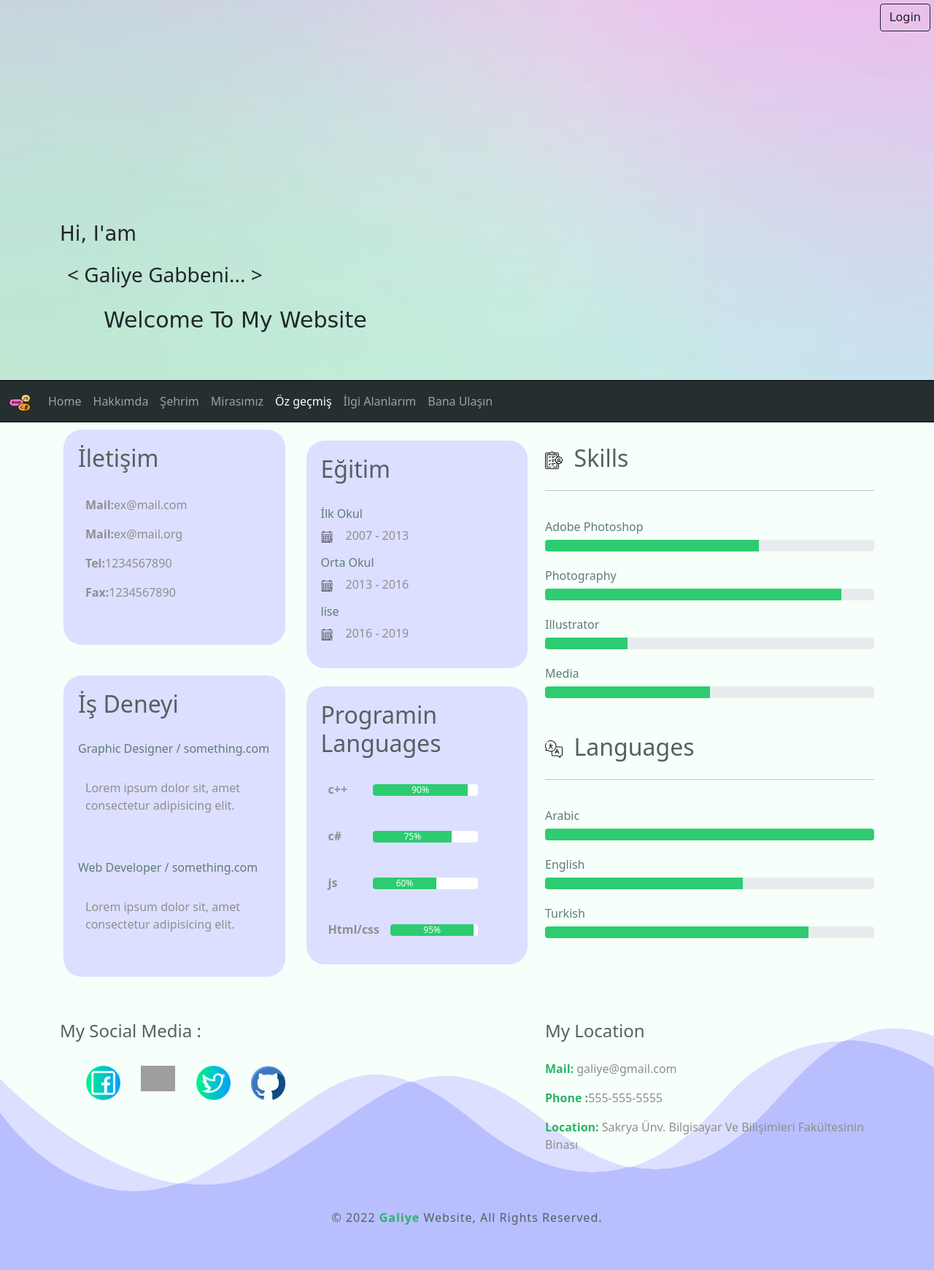
After one commit to ghalya-kb/Web_Tek.Proje, a PHP site: page /oz-gecmis.htm in a window 1280 px wide. The commit adds this page. Shown: the whole page at 73% size. Run offline with PHP 8.4, Linux system fonts and the light colour scheme; grey boxes are pictures that could not be loaded.

Commit message:
öz geçmiş sayfası

```diff
--- a/about-me.htm
+++ b/about-me.htm
@@ -61,7 +61,7 @@
                             <a class="nav-link active" href="#">Hakkımda</a>
                             <a class="nav-link" href="sehrim.htm">Şehrim</a>
                             <a class="nav-link" href="mirasimiz.htm">Mirasımız</a>
-                            <a class="nav-link" href="#">Öz geçmiş</a>
+                            <a class="nav-link" href="oz-gecmis.htm">Öz geçmiş</a>
                             <a class="nav-link" href="#">İlgi Alanlarım</a>
                             <a class="nav-link" href="#">Bana Ulaşın</a>
                         </div>
@@ -192,7 +192,7 @@
         <!--End Gallery-->
 
         <!--Start Footer-->
-            <div class="footer" >
+            <footer>
                 <div class="container">
                     <div class="row">
                         <div class="col-md-7">
@@ -237,7 +237,7 @@
                         </div>
                     </div>
                 </div>
-            </div>
+            </footer>
         <!--End Footer-->
 
         <!-- JavaScript Bundle with Popper -->
--- a/ana-sayfa.htm
+++ b/ana-sayfa.htm
@@ -62,7 +62,7 @@
                   <a class="nav-link" href="about-me.htm">Hakkımda</a>
                   <a class="nav-link" href="sehrim.htm">Şehrim</a>
                   <a class="nav-link" href="mirasimiz.htm">Mirasımız</a>
-                  <a class="nav-link" href="#">Öz geçmiş</a>
+                  <a class="nav-link" href="oz-gecmis.htm">Öz geçmiş</a>
                   <a class="nav-link" href="#">İlgi Alanlarım</a>
                   <a class="nav-link" href="#">Bana Ulaşın</a>
                 </div>
@@ -241,7 +241,7 @@
     <!--End Sehrim-Mirasimiz-->
 
     <!--Start Footer-->
-      <div class="footer" >
+      <footer>
         <div class="container">
           <div class="row">
 
@@ -287,7 +287,7 @@
             </div>
           </div>
         </div>
-      </div>
+      </footer>
 
     <!--End Footer-->
 
--- /dev/null
+++ b/css/OzGecmis.css
@@ -0,0 +1,64 @@
+/*Start Oz Gecmis*/
+    main{
+        background-color: #f6fffa;
+    }
+
+    main h2{
+        color: #526261;
+    }
+
+    main h6{
+        color: #5e7c78;
+    }
+
+    section p{
+        color: #8f8f8f;
+    }
+
+    /*Start Section*/
+
+
+        section p{
+            padding-left: 10px;
+        }
+        section .rcorners {
+            border-radius: 25px;
+            background: #dcdfff;
+            padding: 20px;
+            margin: 10px 0 0 5px;
+        }
+
+        section .rcorners1{
+            border-radius: 25px;
+            background: #dcdfff;
+            padding: 20px;
+            margin: 25px 0 0 5px;
+        }
+
+        section .rcorners .egitim{
+            margin-top: 20px;
+        }
+
+        section .progress{
+            margin-top: 5px !important;
+            background-color: white !important;
+        }
+
+        section .progress-bar{
+            background-color: #2DCC70;
+        }
+    /*End Section*/
+
+    /*Start ASide*/
+
+        aside{
+            padding-top: 30px;
+        }
+
+        aside .progress-bar{
+            background-color: #2DCC70;
+        }
+
+    /*End Asude*/
+
+/*End Oz Gecmis*/
--- a/css/style.css
+++ b/css/style.css
@@ -66,7 +66,7 @@
 
 /*Start Footer */
 
-    .footer {
+    footer {
     padding-bottom: 60px;
     background-color: #f6fffa;
     position: relative;
@@ -79,22 +79,22 @@
     padding-top: 60px;
     }
 
-    .footer h4{
+    footer h4{
     color: #526261;
     }
 
-    .footer p{
+    footer p{
     color: #8f8f8f;
     }
 
-    .footer .footer-social{
+    footer .footer-social{
     width: auto;
     height: auto;
     margin-bottom: 15%;
     margin-right:25%;
     }
 
-    .footer .footer-social ul{
+    footer .footer-social ul{
     list-style: none;
     padding-top: 25px;
     margin-left: 0;
@@ -102,21 +102,21 @@
     height: auto;
     }
 
-    .footer .footer-social ul li{
+    footer .footer-social ul li{
     float: left;
     width: 15%;
     margin: 0 4px;
     }
 
-    .footer .footer-social ul li img{
+    footer .footer-social ul li img{
         width:70%;
     }
 
-    .footer .footer-location h4{
+    footer .footer-location h4{
     margin-bottom: 25px;
     }
 
-    .footer .footer-location b{
+    footer .footer-location b{
     color: #2bb36a;
     }
 
--- /dev/null
+++ b/oz-gecmis.htm
@@ -0,0 +1,342 @@
+<!DOCTYPE html>
+<html lang="en">
+<head>
+    <meta charset="UTF-8">
+    <meta name="viewport" content="width=device-width, initial-scale=1.0">
+    <title>Galiye | Öz Geçmiş</title>
+    <link href="https://cdn.jsdelivr.net/npm/bootstrap@5.1.3/dist/css/bootstrap.min.css" rel="stylesheet" integrity="sha384-1BmE4kWBq78iYhFldvKuhfTAU6auU8tT94WrHftjDbrCEXSU1oBoqyl2QvZ6jIW3" crossorigin="anonymous">
+    <link rel="stylesheet" href="css/style.css">
+    <link rel="stylesheet" href="css/OzGecmis.css">
+</head>
+<body>
+    <!--Start Header-->
+
+        <header>
+
+            <!--Start Slider-->
+
+            <div class="slider min-hw-100">
+                <div class="container-fluid">
+                <div class="login">
+                    <a  href="login.htm">
+                    <button type="button" class="btn btn-outline-dark">
+                        Login
+                    </button>
+                    </a>
+                </div>
+                </div>
+
+                <div class="container">
+                <div class="row">
+                    <div class="col-md-5">
+                    <div class="intro">
+                        <p class="p1">Hi, I'am</p>
+                        <h3> &lt; Galiye Gabbeni... &gt;</h3>
+                        <p class="p2">Welcome To My Website</p>
+                    </div>
+                    </div>
+                </div>
+                </div>
+                <hr>
+            </div>
+
+            <!--End Slider-->
+
+            <!--Start navigation-->
+
+            <nav class="navbar navbar-expand-lg navbar-dark bg-silver">
+                <div class="container-fluid">
+
+                <a class="navbar-brand" href="#">
+                    <img src="image/coding-language.png" alt="" width="30" height="24">
+                </a>
+
+                <button class="navbar-toggler collapsed" type="button" data-bs-toggle="collapse" data-bs-target="#navbarNavAltMarkup" aria-controls="navbarNavAltMarkup" aria-expanded="false" aria-label="Toggle navigation">
+                    <span class="navbar-toggler-icon"></span>
+                </button>
+                <div class="navbar-collapse collapse" id="navbarNavAltMarkup">
+                    <div class="navbar-nav">
+                    <a class="nav-link" aria-current="page" href="ana-sayfa.htm">Home</a>
+                    <a class="nav-link" href="about-me.htm">Hakkımda</a>
+                    <a class="nav-link" href="sehrim.htm">Şehrim</a>
+                    <a class="nav-link" href="mirasimiz.htm">Mirasımız</a>
+                    <a class="nav-link active" href="#">Öz geçmiş</a>
+                    <a class="nav-link" href="#">İlgi Alanlarım</a>
+                    <a class="nav-link" href="#">Bana Ulaşın</a>
+                    </div>
+                </div>
+                </div>
+            </nav>
+            <hr>
+
+            <!--End navigation-->
+
+        </header>
+
+    <!--End Haeder-->
+    <!--Start Oz Gecmis-->
+        <main>
+            <div class="container">
+                <div class="row">
+                    <!--Start Section-->
+                        <div class="col-md-7">
+                            <section>
+                                <div class="row">
+                                    <div class="col-md-6">
+                                        <div class="rcorners">
+                                            <h2>İletişim</h2>
+                                            <br>
+                                            <p><b>Mail:</b>ex@mail.com</p>
+                                            <p><b>Mail:</b>ex@mail.org</p>
+                                            <p><b>Tel:</b>1234567890</p>
+                                            <p><b>Fax:</b>1234567890</p>
+                                            <br>
+                                        </div>
+                                    </div>
+                                    <div class="col-md-6">
+                                        <div class="rcorners1">
+                                            <h2>Eğitim</h2>
+                                            <br>
+                                            <div class="egitim">
+                                                <h6>İlk Okul</h6>
+                                                <div class="row">
+                                                    <div class="col-md-1">
+                                                        <img src="image/calendar.png" alt="">
+                                                    </div>
+                                                    <div class="col-md-10">
+                                                    <p> 2007 - 2013 </p>
+                                                    </div>
+                                                </div>
+                                            </div>
+
+                                            <div class="egitim">
+                                                <h6>Orta Okul</h6>
+                                                <div class="row">
+                                                    <div class="col-md-1">
+                                                        <img src="image/calendar.png" alt="">
+                                                    </div>
+                                                    <div class="col-md-10">
+                                                        <p> 2013 - 2016 </p>
+                                                    </div>
+                                                </div>
+                                            </div>
+
+                                            <div class="egitim">
+                                                <h6>lise</h6>
+                                                <div class="row">
+                                                    <div class="col-md-1">
+                                                        <img src="image/calendar.png" alt="">
+                                                    </div>
+                                                    <div class="col-md-10">
+                                                        <p> 2016 - 2019 </p>
+                                                    </div>
+                                                </div>
+                                            </div>
+                                        </div>
+                                    </div>
+
+                                </div>
+                                <div class="row">
+                                    <div class="col-md-6">
+                                        <div class="rcorners">
+                                            <h2>İş Deneyi</h2>
+                                            <br>
+                                            <h6>Graphic Designer / something.com</h6>
+                                            <br>
+                                            <P>Lorem ipsum dolor sit, amet consectetur adipisicing elit.</P>
+                                            <br> <br>
+                                            <h6>Web Developer / something.com</h6>
+                                            <br>
+                                            <P>Lorem ipsum dolor sit, amet consectetur adipisicing elit.</P>
+                                            <br>
+                                        </div>
+                                    </div>
+                                    <div class="col-md-6">
+                                        <div class="rcorners1">
+                                            <h2>Programin Languages</h2>
+                                            <br>
+                                            <div class="row">
+                                                <div class="col-md-3">
+                                                    <div>
+                                                        <p> <b>c++</b> </p>
+                                                    </div>
+                                                </div>
+                                                <div class="col-md-7">
+                                                    <div class="progress">
+                                                        <div class="progress-bar" role="progressbar" style="width: 90%;" aria-valuenow="90" aria-valuemin="0" aria-valuemax="100">90%</div>
+                                                    </div>
+                                                </div>
+                                            </div>
+                                            <br>
+                                            <div class="row">
+                                                <div class="col-md-3">
+                                                    <div>
+                                                        <p> <b>c#</b> </p>
+                                                    </div>
+                                                </div>
+                                                <div class="col-md-7">
+                                                    <div class="progress">
+                                                        <div class="progress-bar" role="progressbar" style="width: 75%;" aria-valuenow="75" aria-valuemin="0" aria-valuemax="100">75%</div>
+                                                    </div>
+                                                </div>
+                                            </div>
+                                            <br>
+                                            <div class="row">
+                                                <div class="col-md-3">
+                                                    <div>
+                                                        <p> <b>js</b> </p>
+                                                    </div>
+                                                </div>
+                                                <div class="col-md-7">
+                                                    <div class="progress">
+                                                        <div class="progress-bar" role="progressbar" style="width: 60%;" aria-valuenow="60" aria-valuemin="0" aria-valuemax="100">60%</div>
+                                                    </div>
+                                                </div>
+                                            </div>
+                                            <br>
+                                            <div class="row">
+                                                <div class="col-md-4">
+                                                    <div>
+                                                        <p> <b>Html/css</b> </p>
+                                                    </div>
+                                                </div>
+                                                <div class="col-md-6">
+                                                    <div class="progress">
+                                                        <div class="progress-bar" role="progressbar" style="width: 95%;" aria-valuenow="95" aria-valuemin="0" aria-valuemax="100">95%</div>
+                                                    </div>
+                                                </div>
+                                            </div>
+                                        </div>
+                                    </div>
+                                </div>
+                            </section>
+                        </div>
+                    <!--End Section-->
+
+                    <!--Start Aside-->
+                        <div class="col-md-5">
+                            <aside>
+                                <div class="skills">
+                                    <div class="row">
+                                        <div class="col-md-1">
+                                            <img src="image/checklist.png" alt="" style="margin-top:10px ;">
+                                        </div>
+                                        <div class="col-md-10">
+                                            <h2>Skills</h2>
+                                        </div>
+                                    </div>
+                                    <hr>
+                                    <br>
+                                    <h6>Adobe Photoshop</h6>
+                                    <div class="progress">
+                                        <div class="progress-bar" role="progressbar" style="width: 65%" aria-valuenow="25" aria-valuemin="0" aria-valuemax="100"></div>
+                                    </div>
+                                    <br>
+                                    <h6>Photography</h6>
+                                    <div class="progress">
+                                        <div class="progress-bar" role="progressbar" style="width: 90%" aria-valuenow="25" aria-valuemin="0" aria-valuemax="100"></div>
+                                    </div>
+                                    <br>
+                                    <h6>Illustrator</h6>
+                                    <div class="progress">
+                                        <div class="progress-bar" role="progressbar" style="width: 25%" aria-valuenow="25" aria-valuemin="0" aria-valuemax="100"></div>
+                                    </div>
+                                    <br>
+                                    <h6>Media</h6>
+                                    <div class="progress">
+                                        <div class="progress-bar" role="progressbar" style="width: 50%" aria-valuenow="25" aria-valuemin="0" aria-valuemax="100"></div>
+                                    </div>
+                                </div>
+                                <br>
+                                <br>
+                                <div class="languages">
+                                    <div class="row">
+                                        <div class="col-md-1">
+                                            <img src="image/translation.png" alt="" style="margin-top:10px ;">
+                                        </div>
+                                        <div class="col-md-10">
+                                            <h2>Languages</h2>
+                                        </div>
+                                    </div>
+                                    <hr>
+                                    <br>
+                                    <h6>Arabic</h6>
+                                    <div class="progress">
+                                        <div class="progress-bar" role="progressbar" style="width: 100%" aria-valuenow="25" aria-valuemin="0" aria-valuemax="100"></div>
+                                    </div>
+                                    <br>
+                                    <h6>English</h6>
+                                    <div class="progress">
+                                        <div class="progress-bar" role="progressbar" style="width: 60%" aria-valuenow="25" aria-valuemin="0" aria-valuemax="100"></div>
+                                    </div>
+                                    <br>
+                                    <h6>Turkish</h6>
+                                    <div class="progress">
+                                        <div class="progress-bar" role="progressbar" style="width: 80%" aria-valuenow="25" aria-valuemin="0" aria-valuemax="100"></div>
+                                    </div>
+                                </div>
+                            </aside>
+                        </div>
+                    <!--End Aside-->
+                </div>
+            </div>
+        </main>
+    <!--End Oz Gecmis-->
+
+    <!--Start Footer-->
+        <footer >
+            <div class="container">
+            <div class="row">
+
+                <div class="col-md-7">
+                <div class="footer-social">
+                    <h4>My Social Media :</h4>
+                    <ul>
+                    <li>
+                        <a href="https://www.facebook.com/" target="_blank"
+                        ><img src="image/facebook.png" alt=""></a>
+                    </li>
+                    <li>
+                        <a href="https://www.instagram.com/" target="_blank"
+                        ><img src="image/instagram.png" alt=""></a>
+                    </li>
+                    <li>
+                        <a href="https://twitter.com/" target="_blank"
+                        ><img src="image/twitter.png" alt=""></a>
+                    </li>
+                    <li>
+                    <a href="https://github.com/" target="_blank"
+                    ><img src="image/github.png" alt=""></a>
+                    </li>
+                    </ul>
+                </div>
+                </div>
+
+                <div class="col-md-5">
+                <div class="footer-location">
+                    <h4>My Location</h4>
+                    <p class="mail"><b>Mail:</b> galiye@gmail.com</p>
+                    <p><b>Phone :</b>555-555-5555</p>
+                    <p><b>Location:</b> Sakrya Ünv. Bilgisayar Ve Bilişimleri Fakültesinin Binası</p>
+                </div>
+                </div>
+            </div>
+
+            <div class="row">
+                <div class="col-lg-12 text-center">
+                <div class="footer-copy">
+                    © 2022 <b> Galiye </b>Website, All Rights Reserved.
+                </div>
+                </div>
+            </div>
+            </div>
+        </footer>
+
+    <!--End Footer-->
+
+
+    <!-- JavaScript Bundle with Popper -->
+    <script src="https://cdn.jsdelivr.net/npm/bootstrap@5.1.3/dist/js/bootstrap.bundle.min.js" integrity="sha384-ka7Sk0Gln4gmtz2MlQnikT1wXgYsOg+OMhuP+IlRH9sENBO0LRn5q+8nbTov4+1p" crossorigin="anonymous"></script>
+
+</body>
+</html>
--- a/sehrim-slider1.htm
+++ b/sehrim-slider1.htm
@@ -82,8 +82,8 @@
                         <a class="nav-link" aria-current="page" href="ana-sayfa.htm">Home</a>
                         <a class="nav-link" href="about-me.htm">Hakkımda</a>
                         <a class="nav-link active" href="sehrim.htm">Şehrim</a>
-                        <a class="nav-link" href="#">Mirasımız</a>
-                        <a class="nav-link" href="#">Öz geçmiş</a>
+                        <a class="nav-link" href="mirasimiz.htm">Mirasımız</a>
+                        <a class="nav-link" href="oz-gecmis.htm">Öz geçmiş</a>
                         <a class="nav-link" href="#">İlgi Alanlarım</a>
                         <a class="nav-link" href="#">Bana Ulaşın</a>
                         </div>
--- a/sehrim-slider2.htm
+++ b/sehrim-slider2.htm
@@ -82,8 +82,8 @@
                         <a class="nav-link" aria-current="page" href="ana-sayfa.htm">Home</a>
                         <a class="nav-link" href="about-me.htm">Hakkımda</a>
                         <a class="nav-link active" href="sehrim.htm">Şehrim</a>
-                        <a class="nav-link" href="#">Mirasımız</a>
-                        <a class="nav-link" href="#">Öz geçmiş</a>
+                        <a class="nav-link" href="mirasimiz.htm">Mirasımız</a>
+                        <a class="nav-link" href="oz-gecmis.htm">Öz geçmiş</a>
                         <a class="nav-link" href="#">İlgi Alanlarım</a>
                         <a class="nav-link" href="#">Bana Ulaşın</a>
                         </div>
--- a/sehrim-slider3.htm
+++ b/sehrim-slider3.htm
@@ -82,8 +82,8 @@
                         <a class="nav-link" aria-current="page" href="ana-sayfa.htm">Home</a>
                         <a class="nav-link" href="about-me.htm">Hakkımda</a>
                         <a class="nav-link active" href="sehrim.htm">Şehrim</a>
-                        <a class="nav-link" href="#">Mirasımız</a>
-                        <a class="nav-link" href="#">Öz geçmiş</a>
+                        <a class="nav-link" href="mirasimiz.htm">Mirasımız</a>
+                        <a class="nav-link" href="oz-gecmis.htm">Öz geçmiş</a>
                         <a class="nav-link" href="#">İlgi Alanlarım</a>
                         <a class="nav-link" href="#">Bana Ulaşın</a>
                         </div>
--- a/sehrim-slider4.htm
+++ b/sehrim-slider4.htm
@@ -82,8 +82,8 @@
                         <a class="nav-link" aria-current="page" href="ana-sayfa.htm">Home</a>
                         <a class="nav-link" href="about-me.htm">Hakkımda</a>
                         <a class="nav-link active" href="sehrim.htm">Şehrim</a>
-                        <a class="nav-link" href="#">Mirasımız</a>
-                        <a class="nav-link" href="#">Öz geçmiş</a>
+                        <a class="nav-link" href="mirasimiz.htm">Mirasımız</a>
+                        <a class="nav-link" href="oz-gecmis.htm">Öz geçmiş</a>
                         <a class="nav-link" href="#">İlgi Alanlarım</a>
                         <a class="nav-link" href="#">Bana Ulaşın</a>
                         </div>
```
Also changed, not shown: mirasimiz.htm (+4 -4 lines), sehrim.htm (+4 -4 lines), image/4 (2).jpg (deleted), image/Aleppo_Grand_Seray.jpg, image/Muze 1.jpg (added), image/calendar.png (added), image/checklist.png (added), image/sehrim-slide3.jpg (deleted), image/translation.png (added).
